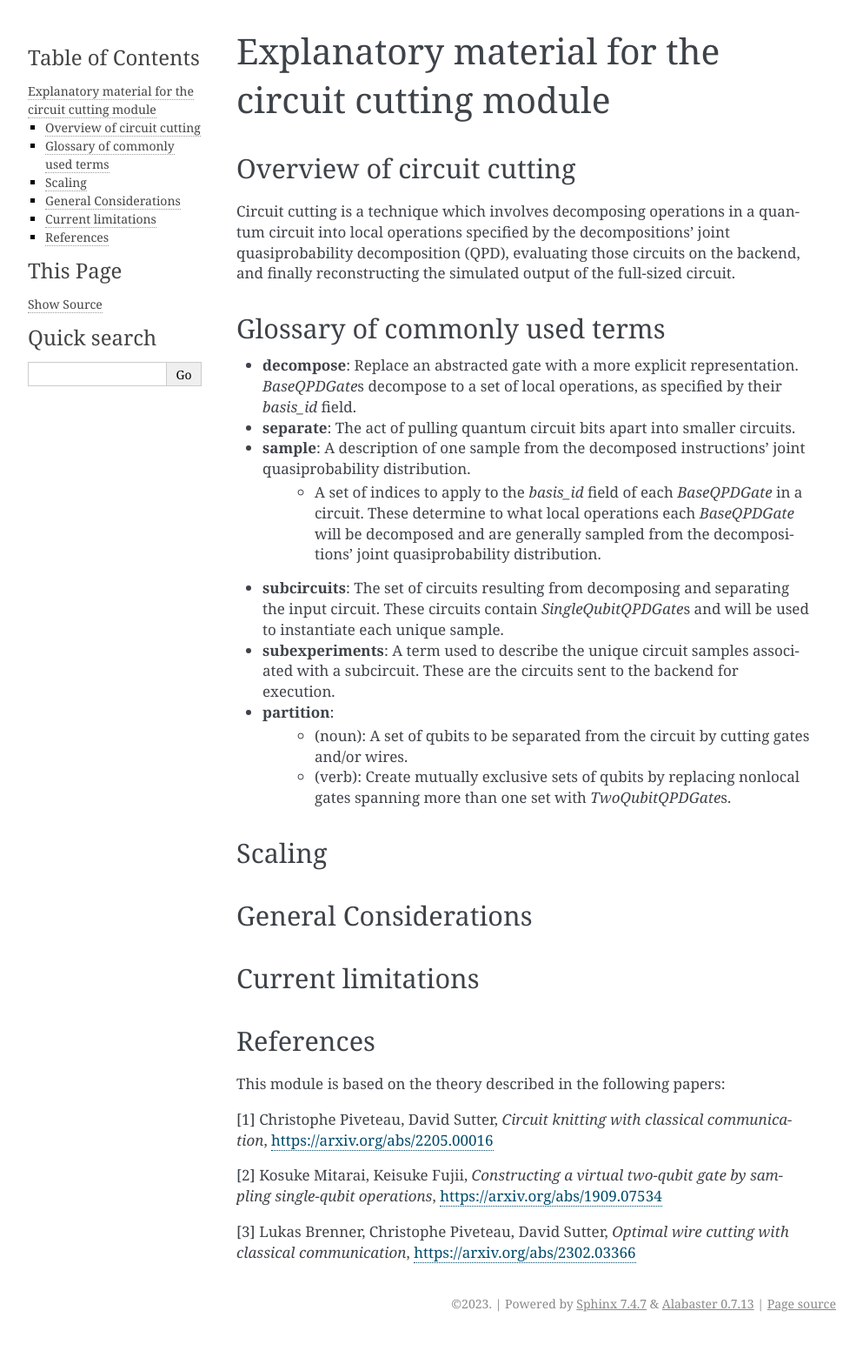
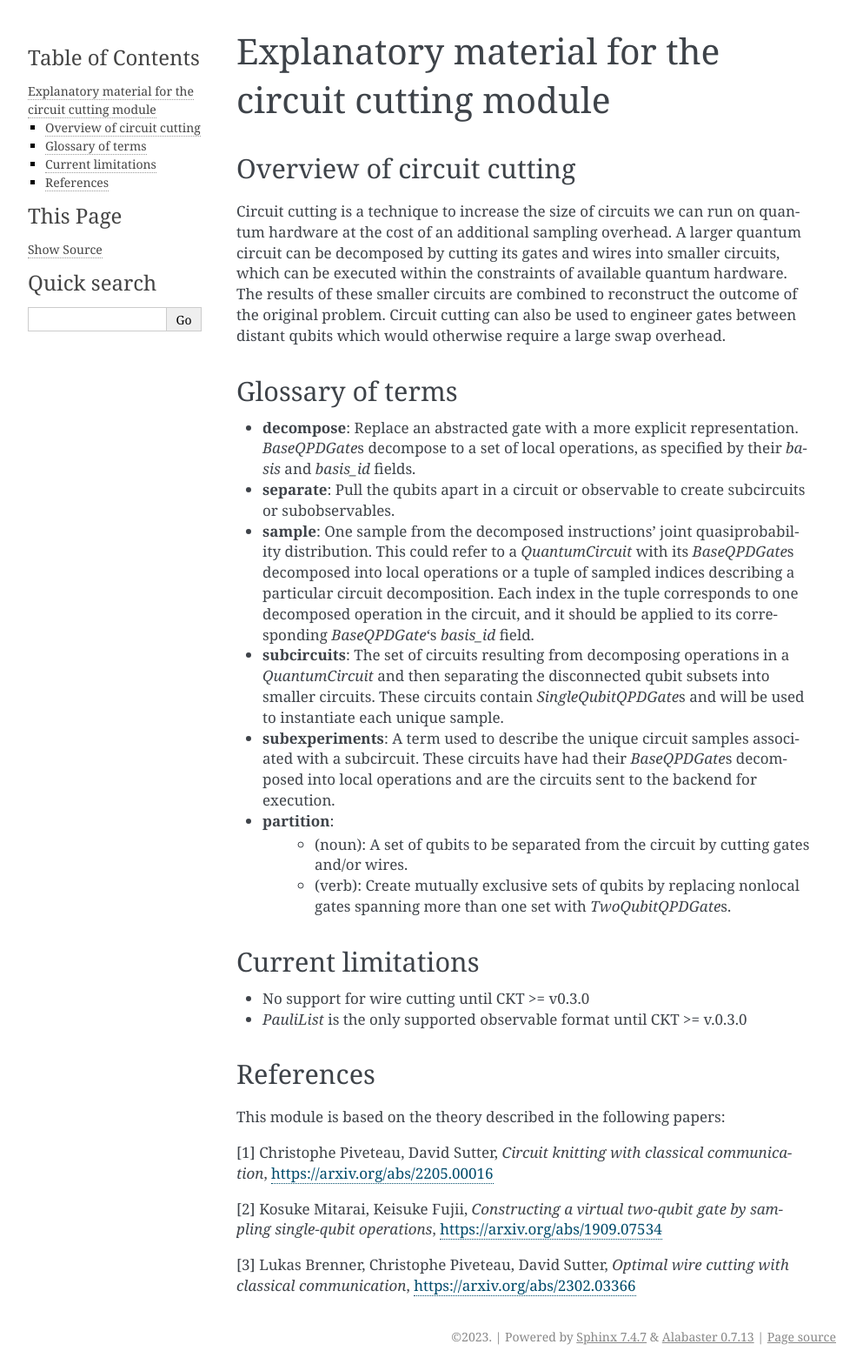
Before and after one commit to Qiskit/qiskit-addon-cutting, a Sphinx documentation site: the page built from docs/circuit_cutting/explanation/index.rst, in a window 1280 px wide. Shown: the whole page at 87% size, without its empty margins (148-1141 px from the left). Built offline with Sphinx 7.4.7, drawn with Linux system fonts in a browser that asks for light colours; before the commit the page ends 1538 px from its top, so only the background shows below that.

Commit message:
Improve explanation

```diff
--- a/docs/circuit_cutting/explanation/index.rst
+++ b/docs/circuit_cutting/explanation/index.rst
@@ -1,38 +1,26 @@
-########################################################
+###################################################
 Explanatory material for the circuit cutting module
-########################################################
+###################################################
 
 Overview of circuit cutting
 ---------------------------
-Circuit cutting is a technique which involves decomposing
-operations in a quantum circuit into local operations specified
-by the decompositions' joint quasiprobability decomposition (QPD),
-evaluating those circuits on the backend, and finally reconstructing
-the simulated output of the full-sized circuit.
+Circuit cutting is a technique to increase the size of circuits we can run on quantum hardware at the cost of an additional sampling overhead. A larger quantum circuit can be decomposed by cutting its gates and wires into smaller circuits, which can be executed within the constraints of available quantum hardware. The results of these smaller circuits are combined to reconstruct the outcome of the original problem. Circuit cutting can also be used to engineer gates between distant qubits which would otherwise require a large swap overhead.
 
-Glossary of commonly used terms
--------------------------------
-* **decompose**: Replace an abstracted gate with a more explicit representation. `BaseQPDGate`\ s decompose to a set of local operations, as specified by their `basis_id` field.
-* **separate**: The act of pulling quantum circuit bits apart into smaller circuits.
-* **sample**: A description of one sample from the decomposed instructions' joint quasiprobability distribution.
-    * A set of indices to apply to the `basis_id` field of each `BaseQPDGate` in a circuit. These determine to what local operations each `BaseQPDGate` will be decomposed and are generally sampled from the decompositions' joint quasiprobability distribution.
-* **subcircuits**: The set of circuits resulting from decomposing and
-  separating the input circuit. These circuits contain
-  `SingleQubitQPDGate`\ s and will be used to instantiate
-  each unique sample.
-* **subexperiments**: A term used to describe the unique circuit samples associated with a subcircuit. These are the circuits sent to the backend for execution.
+Glossary of terms
+-----------------
+* **decompose**: Replace an abstracted gate with a more explicit representation. `BaseQPDGate`\ s decompose to a set of local operations, as specified by their `basis` and `basis_id` fields.
+* **separate**: Pull the qubits apart in a circuit or observable to create subcircuits or subobservables.
+* **sample**: One sample from the decomposed instructions' joint quasiprobability distribution. This could refer to a `QuantumCircuit` with its `BaseQPDGate`\ s decomposed into local operations or a tuple of sampled indices describing a particular circuit decomposition. Each index in the tuple corresponds to one decomposed operation in the circuit, and it should be applied to its corresponding `BaseQPDGate`\ 's `basis_id` field.
+* **subcircuits**: The set of circuits resulting from decomposing operations in a `QuantumCircuit` and then separating the disconnected qubit subsets into smaller circuits. These circuits contain `SingleQubitQPDGate`\ s and will be used to instantiate each unique sample.
+* **subexperiments**: A term used to describe the unique circuit samples associated with a subcircuit. These circuits have had their `BaseQPDGate`\ s decomposed into local operations and are the circuits sent to the backend for execution.
 * **partition**:
     * (noun): A set of qubits to be separated from the circuit by cutting gates and/or wires.
     * (verb): Create mutually exclusive sets of qubits by replacing nonlocal gates spanning more than one set with `TwoQubitQPDGate`\ s.
 
-Scaling
--------
-
-General Considerations
-----------------------
-
 Current limitations
----------------------
+-------------------
+* No support for wire cutting until CKT >= v0.3.0
+* `PauliList` is the only supported observable format until CKT >= v.0.3.0
 
 References
 ----------
```
